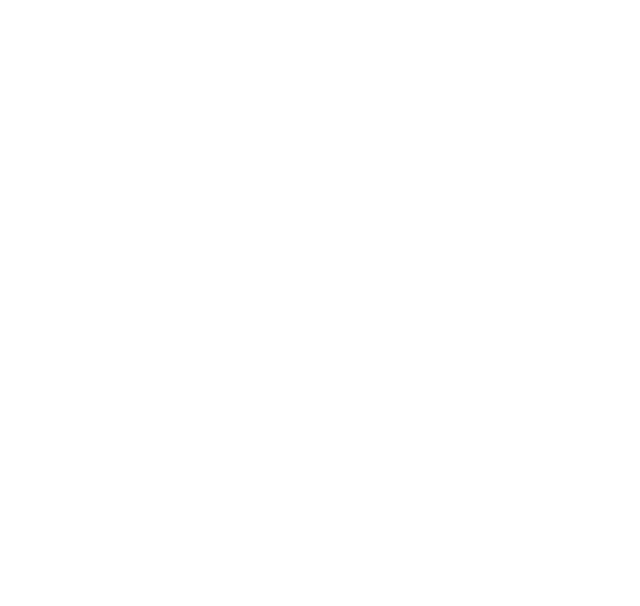
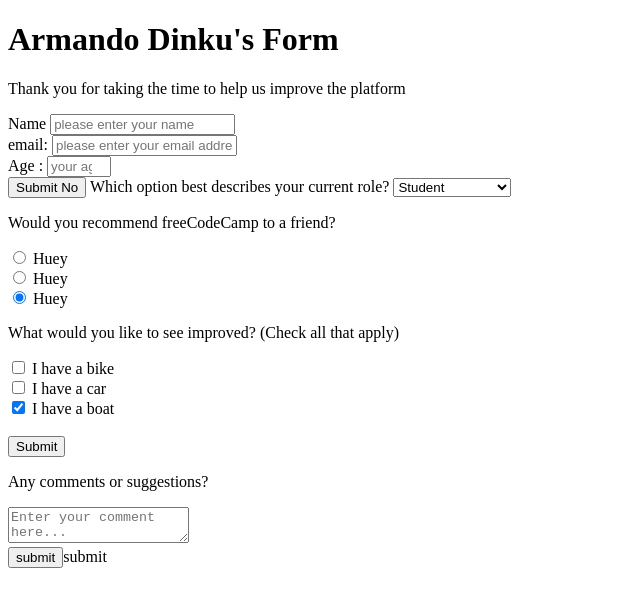
Before and after one commit to armandocomellas1/htmldinku, a plain HTML site: page index.html in a window 1280 px wide. Shown: the whole page, without its empty margins (0-640 px from the left). Drawn offline with Linux system fonts and the light colour scheme.

Commit message:
Last changes with DInku

```diff
--- a/index.html
+++ b/index.html
@@ -1,12 +1,69 @@
 <!DOCTYPE html>
 <html lang="en">
-<head>
+  <head>
     <meta charset="UTF-8">
-    <meta http-equiv="X-UA-Compatible" content="IE=edge">
-    <meta name="viewport" content="width=device-width, initial-scale=1.0">
-    <title>HTML and DINKU ARMANDO</title>
-</head>
-<body>
+    <title>Fork Me! FCC: Test Suite Template</title>
+    <link rel="stylesheet" href="css/style.css">
+  </head>
 
-</body>
+  <body>
+    <script src="https://cdn.freecodecamp.org/testable-projects-fcc/v1/bundle.js"></script>
+
+    <header>
+      <h1 id="title">Armando Dinku's Form</h1>
+      <p id="description">Thank you for taking the time to help us improve the platform </p>
+    </header>
+    <form id="survey-form" action="">
+      <label id="name-label" for="name">Name</label>
+       <input id="name" type="text" required placeholder="please enter your name"> <br>
+       <label id="email-label" for="email">email:</label>
+    <form> <input id="email" type="email" required placeholder="please enter your email address"/>   <br>
+      <!--step 6 is skipped-->
+      <label id="number-label" for="number">Age :</label>
+      <input type="number" id="number" name="age" min="10" max="100" placeholder="your age">
+        <br>
+      <input type="submit" value="Submit No"></input>
+      <label for="roles">Which option best describes your current role?</label>
+        <select name="roles" id="dropdown">
+        <option value="volvo">Student</option>
+        <option value="saab">FullTime Job</option>
+        <option value="mercedes">FullTime learner</option>
+        <option value="audi">Other</option>
+        </select>
+        <p>Would you recommend freeCodeCamp to a friend?
+        </p>
+        <div>
+          <input type="radio" id="name" name="drone" value="huey"
+                 checked>
+          <label for="huey">Huey</label>
+        </div>
+        <div>
+            <input type="radio" id="name" name="drone" value="huey"
+                   checked>
+            <label for="huey">Huey</label>
+          </div>
+          <div>
+            <input type="radio" id="name" name="drone" value="huey"
+                   checked>
+            <label for="huey">Huey</label>
+          </div>
+          <p>What would you like to see improved? (Check all that apply)</p>
+          <form action="/action_page.php">
+            <input type="checkbox" name="vehicle1" value="value ">
+            <label for="vehicle1"> I have a bike</label><br>
+            <input type="checkbox" name="vehicle2" value="value ">
+            <label for="vehicle2"> I have a car</label><br>
+            <input type="checkbox" name="vehicle3" value="value " checked>
+            <label for="vehicle3"> I have a boat</label><br><br>
+            <input type="submit" value="Submit">
+
+          <div class="form-group">
+            <p>Any comments or suggestions?</p>
+            <textarea id="comments" class="input-textarea" name="comment" placeholder="Enter your comment here..." spellcheck="false"></textarea>
+          </div>
+          <input type="submit" value="submit" id= "submit">submit</input>
+    </form>
+
+    <script  src="js/index.js"></script>
+  </body>
 </html>
```
